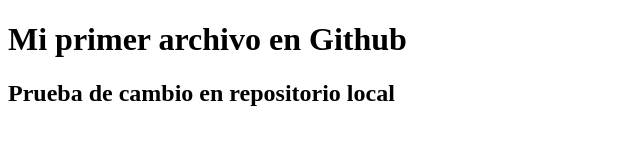
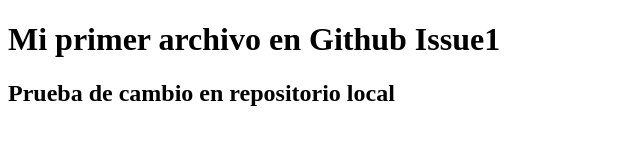
Before and after one commit to EzequielBarraza/primer-proyecto, a plain HTML site: page index.html in a window 1280 px wide. Shown: the whole page, without its empty margins (0-640 px from the left). Drawn offline with Linux system fonts and the light colour scheme.

Commit message:
4er commit

```diff
--- a/index.html
+++ b/index.html
@@ -4,6 +4,6 @@
 <title>Mi primer archivo en Github</title>
 </head>
 <body>
-<h1>Mi primer archivo en Github</h1>
+<h1>Mi primer archivo en Github Issue1</h1>
 <h2>Prueba de cambio en repositorio local</h2>
 </body>
```
